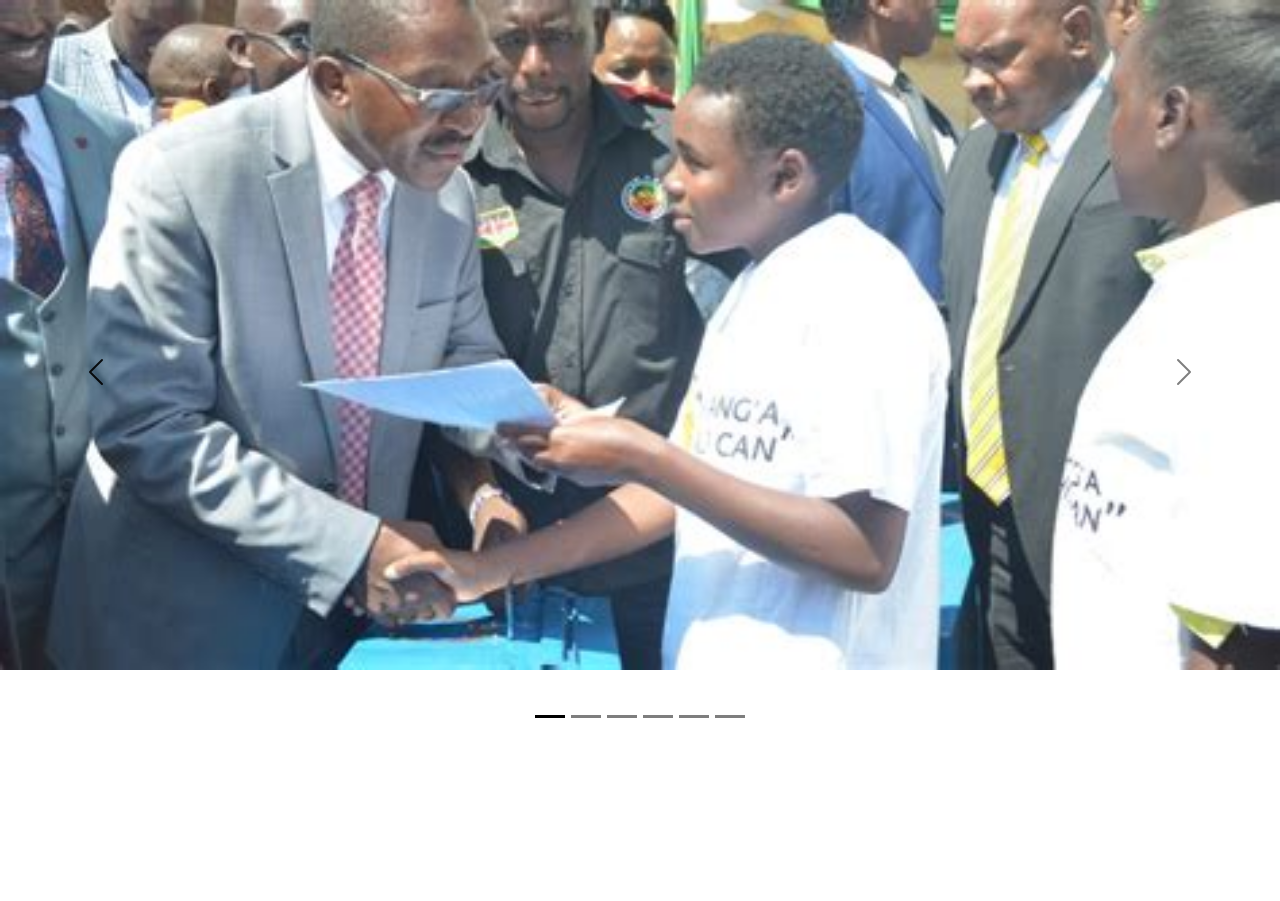
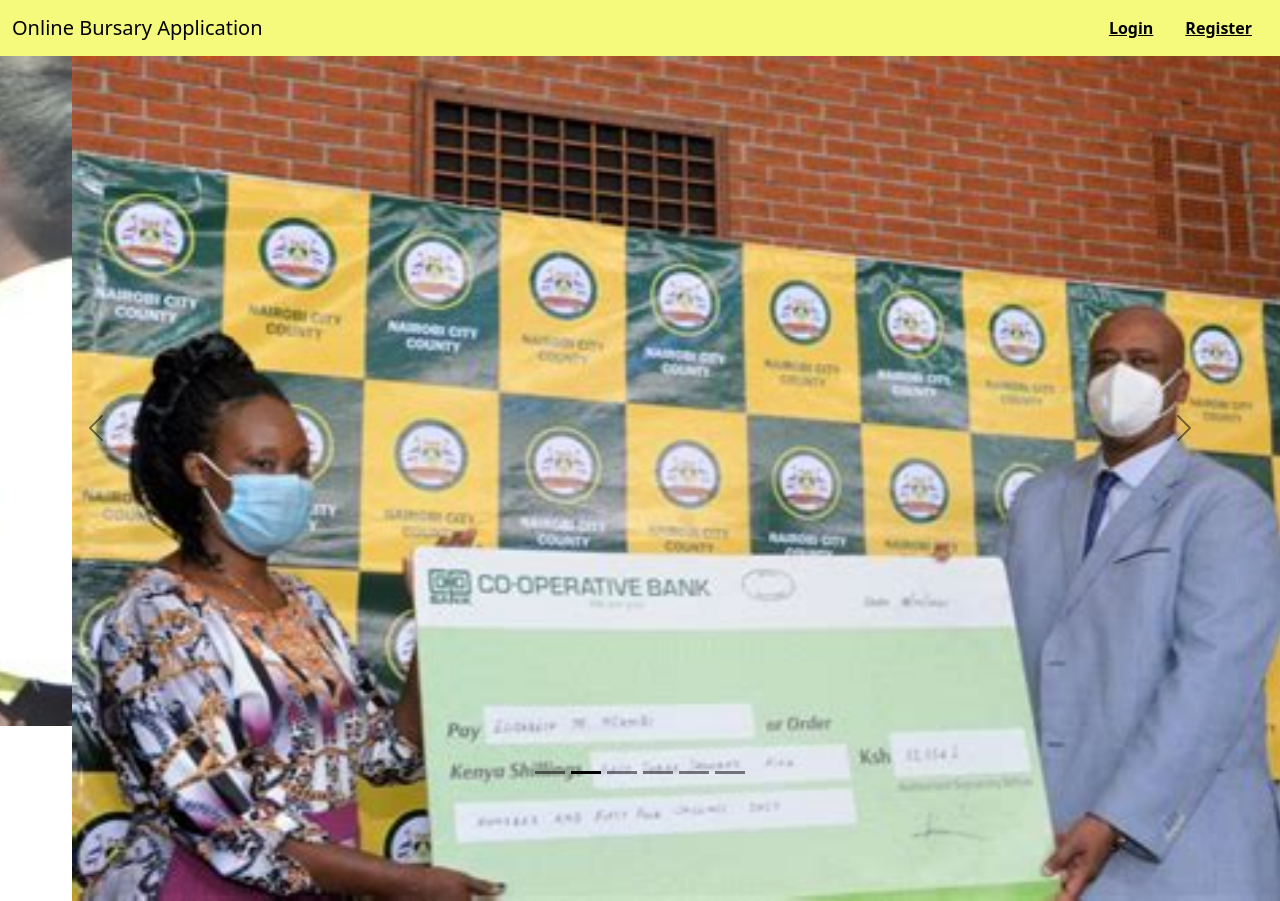
Before and after one commit to Bree-codes/BursaryApplicationProject, a React (Vite) app in the folder bursary-application-project/: page / in a window 1280 px wide. Before the commit the page ends 800 px from the top, so only its background shows below. Built offline with nearby package versions, Linux system fonts and the light colour scheme.

Commit message:
worked on the routing

```diff
--- a/bursary-application-project/src/App.jsx
+++ b/bursary-application-project/src/App.jsx
@@ -1,7 +1,7 @@
-import HomePageLayout from "./Layouts/HomePageLayout.jsx";
+import IndexRouting from "./RoutingPages/IndexRouting.jsx";
 
 function App() {
-  return (<HomePageLayout />)
+  return (<IndexRouting />)
 }
 
 export default App
--- a/bursary-application-project/src/Components/HomePageNavigationBar.jsx
+++ b/bursary-application-project/src/Components/HomePageNavigationBar.jsx
@@ -0,0 +1,25 @@
+import {Container,Navbar} from "react-bootstrap";
+import {Link} from "react-router-dom";
+
+const HomePageNavigationBar = () =>
+{
+    return(
+        <Navbar style={{
+            background: 'rgba(245, 250, 110, 0.9)',
+        }}>
+                <Container  fluid={"xxl"} className={"m-0"}>
+                    <Navbar.Brand>Online Bursary Application</Navbar.Brand>
+                    <Navbar.Toggle />
+                    <Navbar.Collapse className="justify-content-end">
+                        <Navbar.Text className={"px-2 mx-2 fw-bolder"}>
+                            <Link to={"login"}>Login </Link>
+                        </Navbar.Text>
+                        <Navbar.Text className={"px-2 mx-2 fw-bolder"}>
+                            <Link to={"register"}>Register </Link>
+                        </Navbar.Text>
+                    </Navbar.Collapse>
+                </Container>
+            </Navbar>
+    )
+}
+export default HomePageNavigationBar;
--- a/bursary-application-project/src/Layouts/HomePageLayout.jsx
+++ b/bursary-application-project/src/Layouts/HomePageLayout.jsx
@@ -1,7 +1,13 @@
 import SlidesComponent from "../Components/SlidesComponent.jsx";
+import HomePageNavigationBar from "../Components/HomePageNavigationBar.jsx";
 
 function HomePageLayout() {
-    return <SlidesComponent />;
+    return(
+        <>
+            <HomePageNavigationBar />
+            <SlidesComponent />
+        </>
+    );
 }
 
 export default HomePageLayout;
--- a/bursary-application-project/src/Pages/RegistrationPage.jsx
+++ b/bursary-application-project/src/Pages/RegistrationPage.jsx
@@ -3,7 +3,7 @@
 
 const RegistrationPage = () =>{
     return(
-      <Container className={"bg-dark"}>
+      <Container>
           <CreateAccountLayout/>
       </Container>
 
--- /dev/null
+++ b/bursary-application-project/src/RoutingPages/IndexRouting.jsx
@@ -0,0 +1,24 @@
+import {createBrowserRouter, createRoutesFromElements, Route} from "react-router-dom";
+import {RouterProvider} from "react-router";
+import LoginPage from "../Pages/LoginPage.jsx";
+import HomePageLayout from "../Layouts/HomePageLayout.jsx";
+import RegistrationPage from "../Pages/RegistrationPage.jsx";
+
+const  IndexRouting = () => {
+
+
+    const routes = createBrowserRouter(
+        createRoutesFromElements(
+            <Route path={"/"}>
+                <Route path={""} element={<HomePageLayout /> } />
+                <Route path={"login"} element={<LoginPage />} />
+                <Route path={"register"} element={<RegistrationPage /> } />
+            </Route>
+        )
+    );
+
+
+    return(<RouterProvider router={routes} />);
+}
+
+export default IndexRouting;
```
